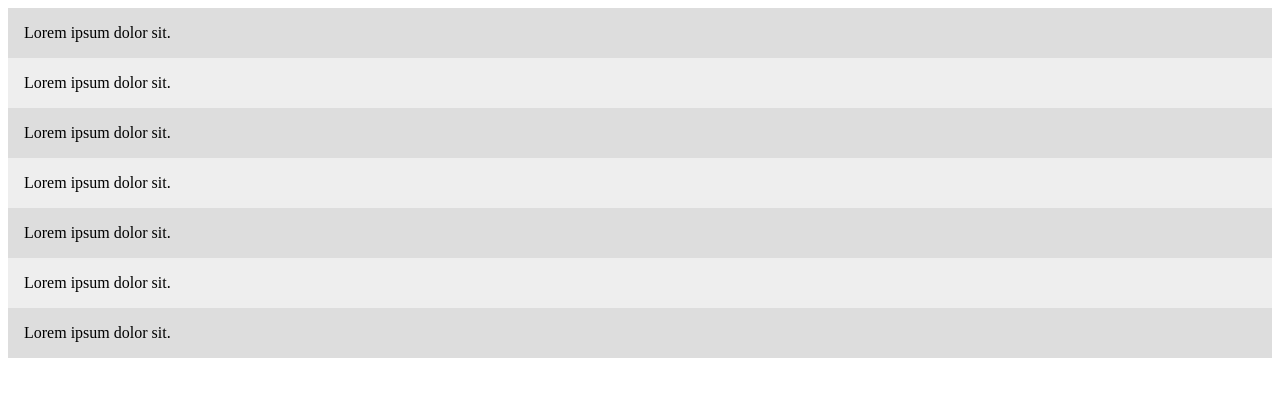
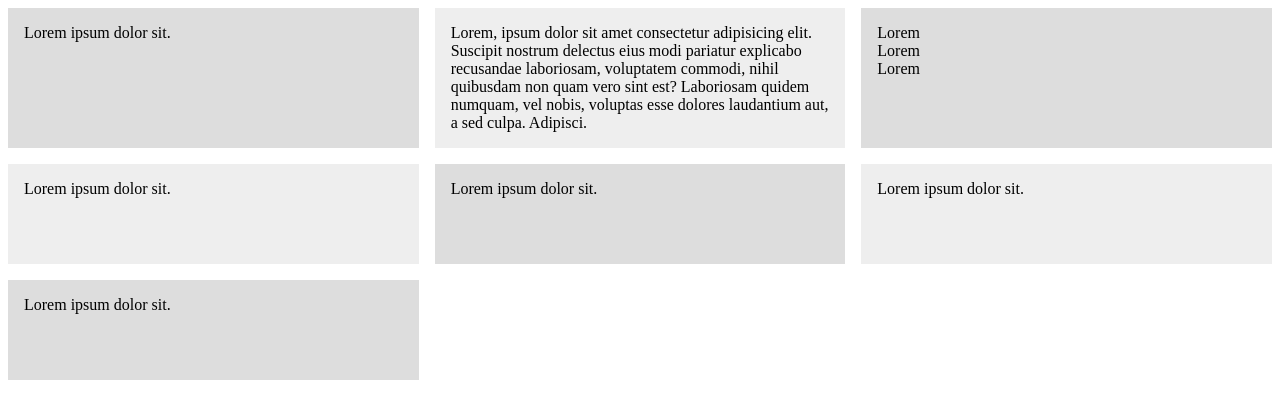
Before and after one commit to DerejeKitaw/css_grid, a plain HTML site: page 02_project/index.html in a window 1280 px wide. Drawn offline with Linux system fonts and the light colour scheme.

Commit message:
grid added

```diff
--- a/02_project/index.html
+++ b/02_project/index.html
@@ -7,8 +7,12 @@
 <body>
    <div class="wrapper">
        <div>Lorem ipsum dolor sit.</div>
-       <div>Lorem ipsum dolor sit.</div>
-       <div>Lorem ipsum dolor sit.</div>
+       <div>Lorem, ipsum dolor sit amet consectetur adipisicing elit. Suscipit nostrum delectus eius modi pariatur explicabo recusandae laboriosam, voluptatem commodi, nihil quibusdam non quam vero sint est? Laboriosam quidem numquam, vel nobis, voluptas esse dolores laudantium aut, a sed culpa. Adipisci.</div>
+       <div class="nested">
+           <div>Lorem</div>
+           <div>Lorem</div>
+           <div>Lorem</div>
+       </div>
        <div>Lorem ipsum dolor sit.</div>
        <div>Lorem ipsum dolor sit.</div>
        <div>Lorem ipsum dolor sit.</div>
--- a/02_project/style/style.css
+++ b/02_project/style/style.css
@@ -1,3 +1,10 @@
+.wrapper{
+    display: grid;
+    grid-template-columns: repeat(3 , 1fr);
+    grid-gap: 1em;
+    /* grid-auto-rows: 100px; */
+    grid-auto-rows: minmax(100px, auto);
+}
 
 .wrapper >div{
     background: #eee;
```
Also changed, not shown: 02_project/DOC/css_grid_project_2.png (added), 02_project/DOC/css_grid_project_3.png (added), 02_project/DOC/css_grid_project_4.png (added), 02_project/DOC/css_grid_project_5.png (added), 02_project/DOC/css_grid_project_6.png (added), 02_project/DOC/css_grid_project_7.png (added), 02_project/DOC/css_grid_project_8.png (added), 02_project/DOC/css_grid_project_9.png (added), 1 other file.
